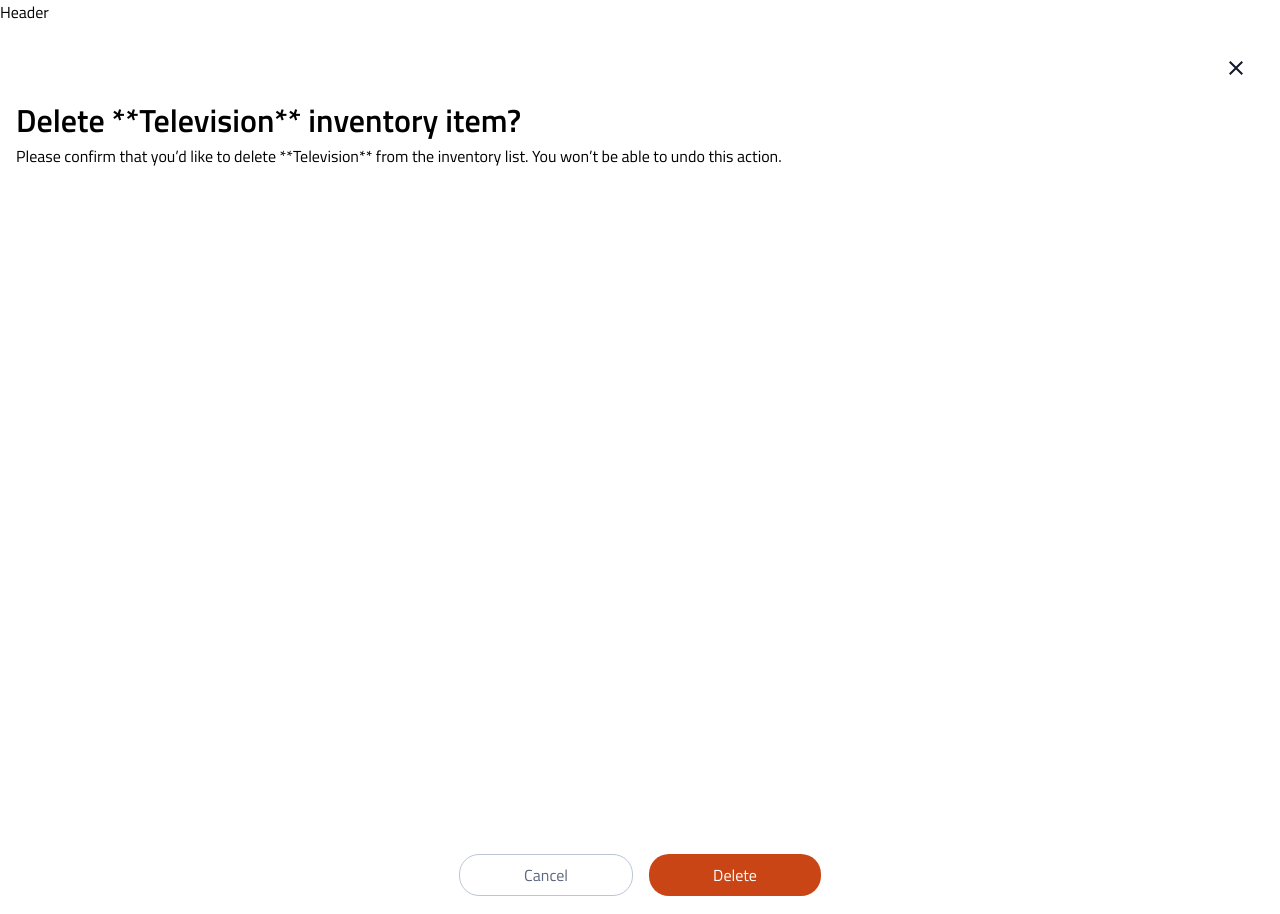
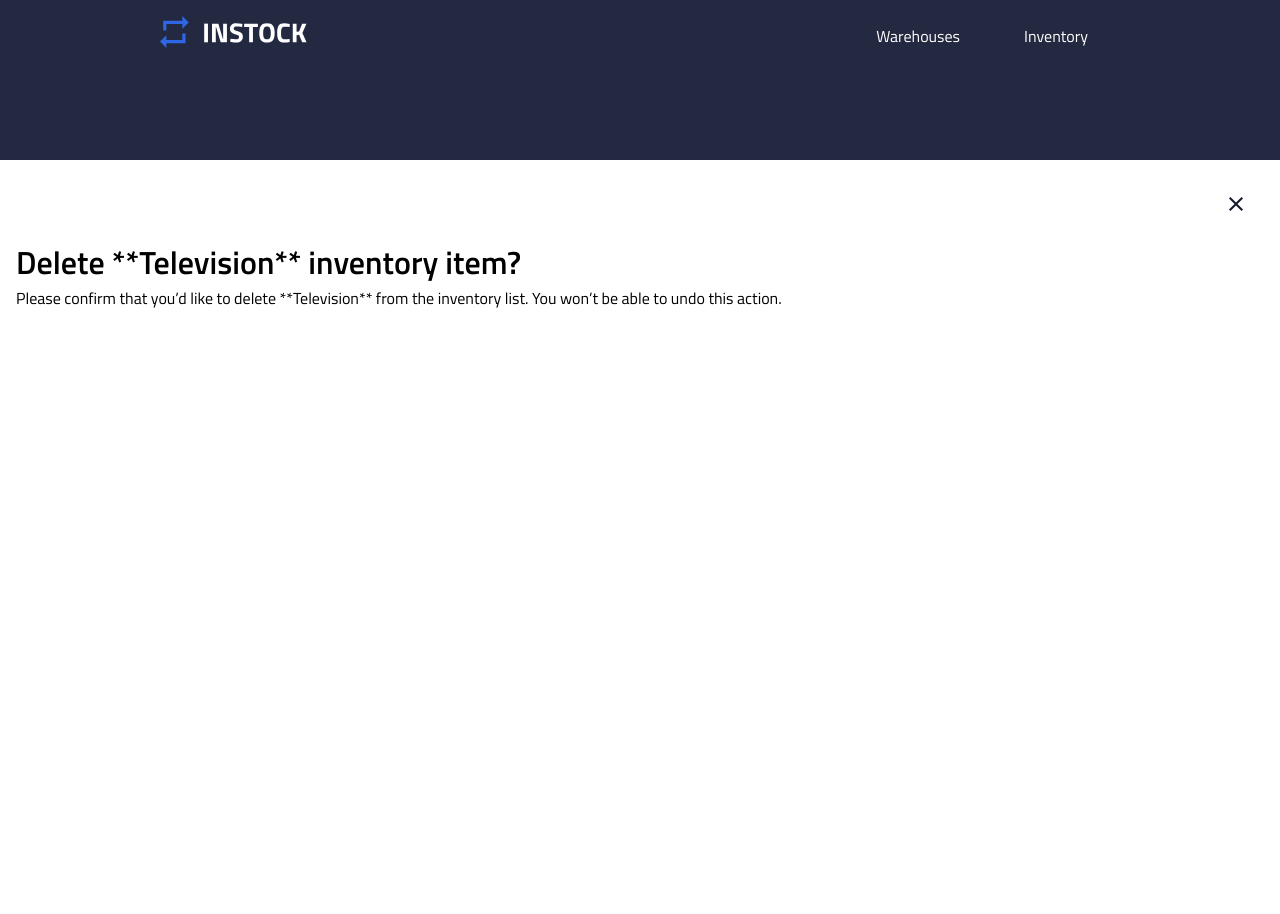
Before and after one commit to jaydools/instock-lithium-client, a React (Create React App) app: page /inventory in a window 1280 px wide. Shown: the top 914 px of the page. Built offline with nearby package versions, Linux system fonts and the light colour scheme.

Commit message:
styling and linking done
need to make dynamic

```diff
--- a/package.json
+++ b/package.json
@@ -20,12 +20,6 @@
         "test": "react-scripts test",
         "eject": "react-scripts eject"
     },
-    "eslintConfig": {
-        "extends": [
-            "react-app",
-            "react-app/jest"
-        ]
-    },
     "browserslist": {
         "production": [
             ">0.2%",
--- a/src/Components/Footer/Footer.js
+++ b/src/Components/Footer/Footer.js
@@ -2,7 +2,11 @@ import React from "react";
 import "./Footer.scss";
 
 function Footer() {
-    return <div>Footer</div>;
+    return (
+        <footer>
+            <p className="footer">© InStock Inc. All Rights Reserved.</p>
+        </footer>
+    );
 }
 
 export default Footer;
--- a/src/Components/Footer/Footer.scss
+++ b/src/Components/Footer/Footer.scss
@@ -1,3 +1,9 @@
 @use "../../Styles/global" as *;
 @use "../../Styles/mixins" as *;
 @use "../../Styles/variables" as *;
+
+.footer {
+    display: flex;
+    align-items: center;
+    justify-content: center;
+}
--- a/src/Components/Header/Header.js
+++ b/src/Components/Header/Header.js
@@ -1,7 +1,40 @@
 import React from "react";
+import "../Header/Header.scss";
+import logo from "../../Assets/Images/InStock-Logo.svg";
+import { NavLink } from "react-router-dom";
 
 function Header() {
-    return <div>Header</div>;
+    return (
+        <header className="header__background">
+            <img src={logo} className="header__img"></img>
+            <div className="header__categories">
+                <NavLink
+                    to="/warehouses"
+                    className={({ isActive, isPending }) =>
+                        isPending
+                            ? "header__links"
+                            : isActive
+                            ? "header__links--active"
+                            : "header__links"
+                    }
+                >
+                    Warehouses
+                </NavLink>
+                <NavLink
+                    to="/inventories"
+                    className={({ isActive, isPending }) =>
+                        isPending
+                            ? "header__links"
+                            : isActive
+                            ? "header__links--active"
+                            : "header__links"
+                    }
+                >
+                    Inventory
+                </NavLink>
+            </div>
+        </header>
+    );
 }
 
 export default Header;
--- a/src/Components/Header/Header.scss
+++ b/src/Components/Header/Header.scss
@@ -1,3 +1,56 @@
 @use "../../Styles/global" as *;
 @use "../../Styles/mixins" as *;
 @use "../../Styles/variables" as *;
+
+a {
+    text-decoration: none;
+    color: inherit;
+}
+.header {
+    &__background {
+        text-align: center;
+        background-color: $graphite;
+        padding-top: 1rem;
+        height: 10rem;
+        @include tablet {
+            text-align: left;
+            padding-left: 2rem;
+            padding-right: 2rem;
+            display: flex;
+            justify-content: space-between;
+        }
+
+        @include desktop {
+            padding-left: 10rem;
+            padding-right: 10rem;
+        }
+    }
+
+    &__img {
+        @include tablet {
+            height: 2rem;
+        }
+    }
+    &__categories {
+        display: flex;
+        color: $white;
+        justify-content: center;
+        margin-top: 1rem;
+        @include tablet {
+            margin-top: 0;
+            height: fit-content;
+        }
+    }
+    &__links {
+        margin: 0.5rem 2rem;
+
+        &--active {
+            background-color: $instock-black;
+            text-decoration: none !important;
+            border-radius: 5rem;
+            padding: 0.5rem 2rem;
+        }
+        @include tablet {
+        }
+    }
+}
--- a/src/Components/InventoryItemDelete/InventoryItemDelete.js
+++ b/src/Components/InventoryItemDelete/InventoryItemDelete.js
@@ -1,12 +1,17 @@
 import React from "react";
 import "./InventoryItemDelete.scss";
 import close from "../../Assets/Images/close-24px.svg";
+import { Link } from "react-router-dom";
 
 function InventoryItemDelete() {
     return (
         <div className="delete-container">
             <div className="close">
-                <img className="close__img" src={close} />
+                <Link to="/inventory-list" className="close__link">
+                    <button className="close__button">
+                        <img className="close__img" src={close} />
+                    </button>
+                </Link>
             </div>
 
             <div className="main">
@@ -18,8 +23,13 @@ function InventoryItemDelete() {
                     </p>
                 </div>
                 <div className="delete-button">
-                    <button className="delete-button__cancel">Cancel</button>
-                    <button className="delete-button__delete">Delete</button>
+                    <Link to="/inventory-list" className="delete-button__link">
+                        <button className="delete-button__cancel">Cancel</button>
+                    </Link>
+                    <Link to="/inventory-list" className="delete-button__link">
+                        {/*  SEND DELETE REQUEST */}
+                        <button className="delete-button__delete">Delete</button>
+                    </Link>
                 </div>
             </div>
         </div>
--- a/src/Components/InventoryItemDelete/InventoryItemDelete.scss
+++ b/src/Components/InventoryItemDelete/InventoryItemDelete.scss
@@ -16,7 +16,7 @@
     display: flex;
     flex-direction: column;
     justify-content: space-between;
-    height: 100vh;
+    height: 90vh;
 }
 
 .delete-button {
```
